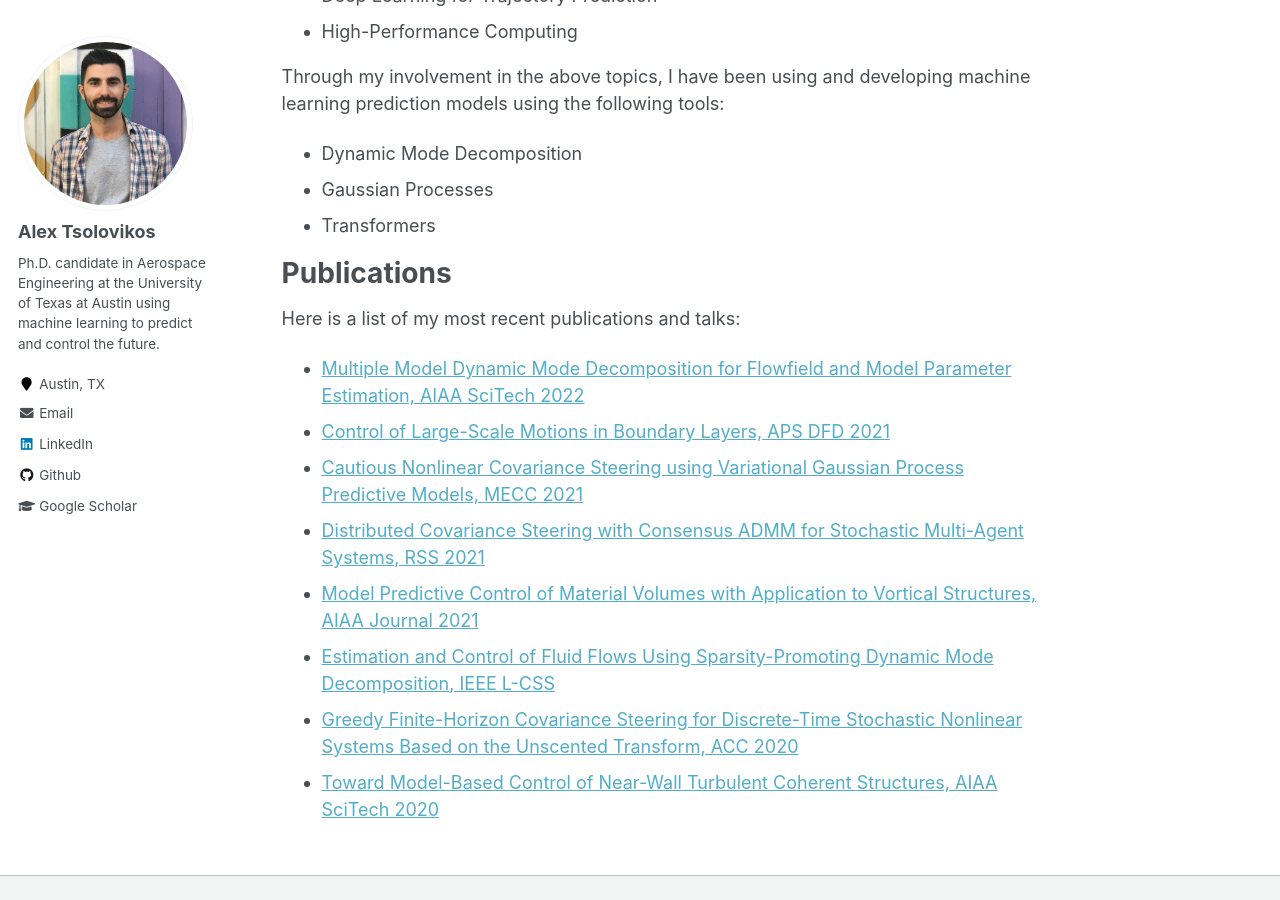
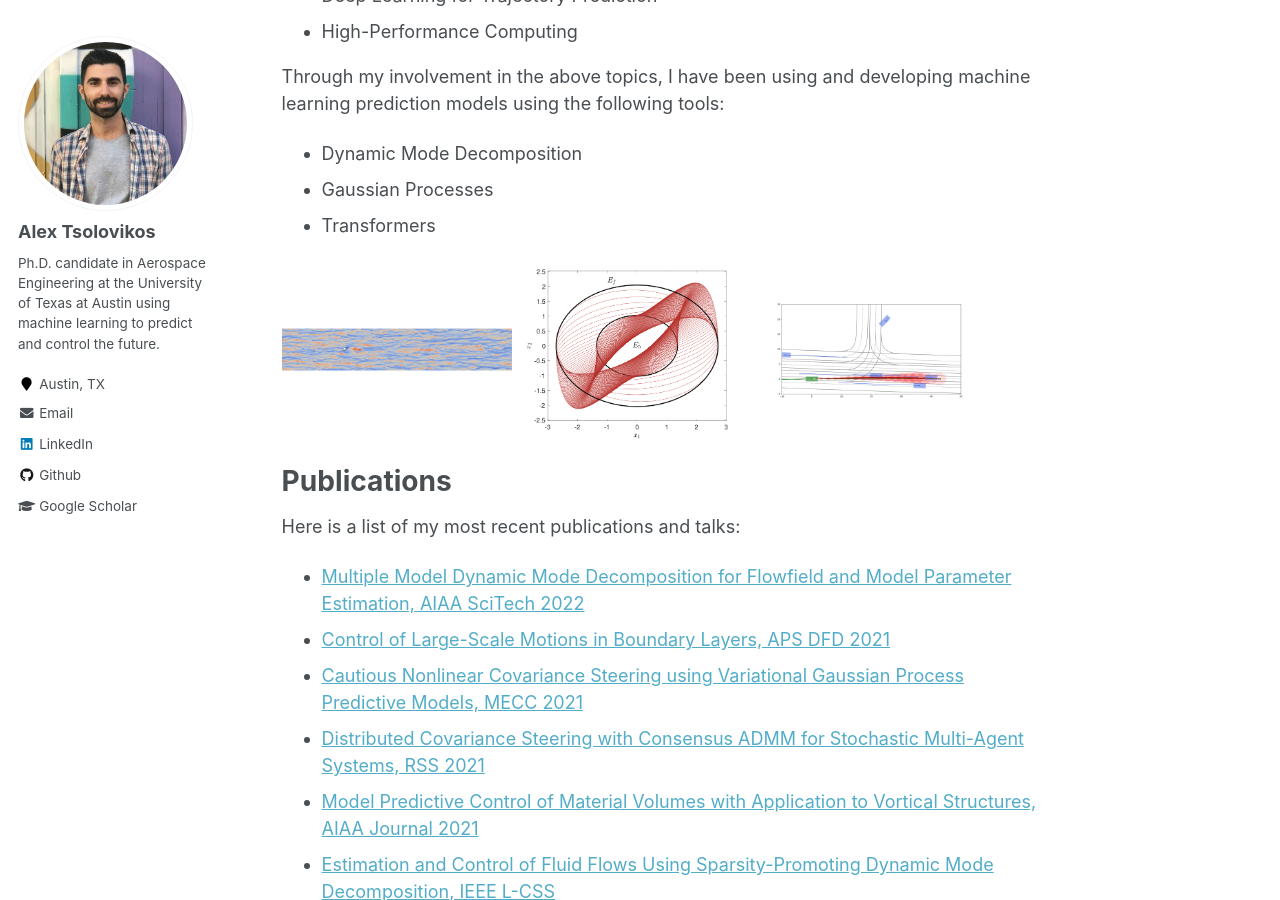
Before and after one commit to alextsolovikos/alextsolovikos.github.io, a Jekyll site: the page built from _pages/about.md, in a window 1280 px wide and 900 px high, scrolled down 950 px. Built offline with Jekyll 4.4.1, drawn with Linux system fonts in a browser that asks for light colours.

Commit message:
Update about.md

```diff
--- a/_pages/about.md
+++ b/_pages/about.md
@@ -31,6 +31,12 @@
 - Dynamic Mode Decomposition
 - Gaussian Processes
 - Transformers
+
+<p float="left">
+  <img src="https://alextsolovikos.github.io/docs/gif_tbl_small_animation_top_vew.gif" alt="Flow Control" width="30%" />
+  <img src="https://alextsolovikos.github.io/docs/greedy_covariance_2d.png" alt="Stochastic Optimal Control" width="30%" />
+  <img src="https://alextsolovikos.github.io/docs/transformer_example_prediction.png" alt="Motion Prediction" width="30%" />
+</p>
 
 <!--
 
```
